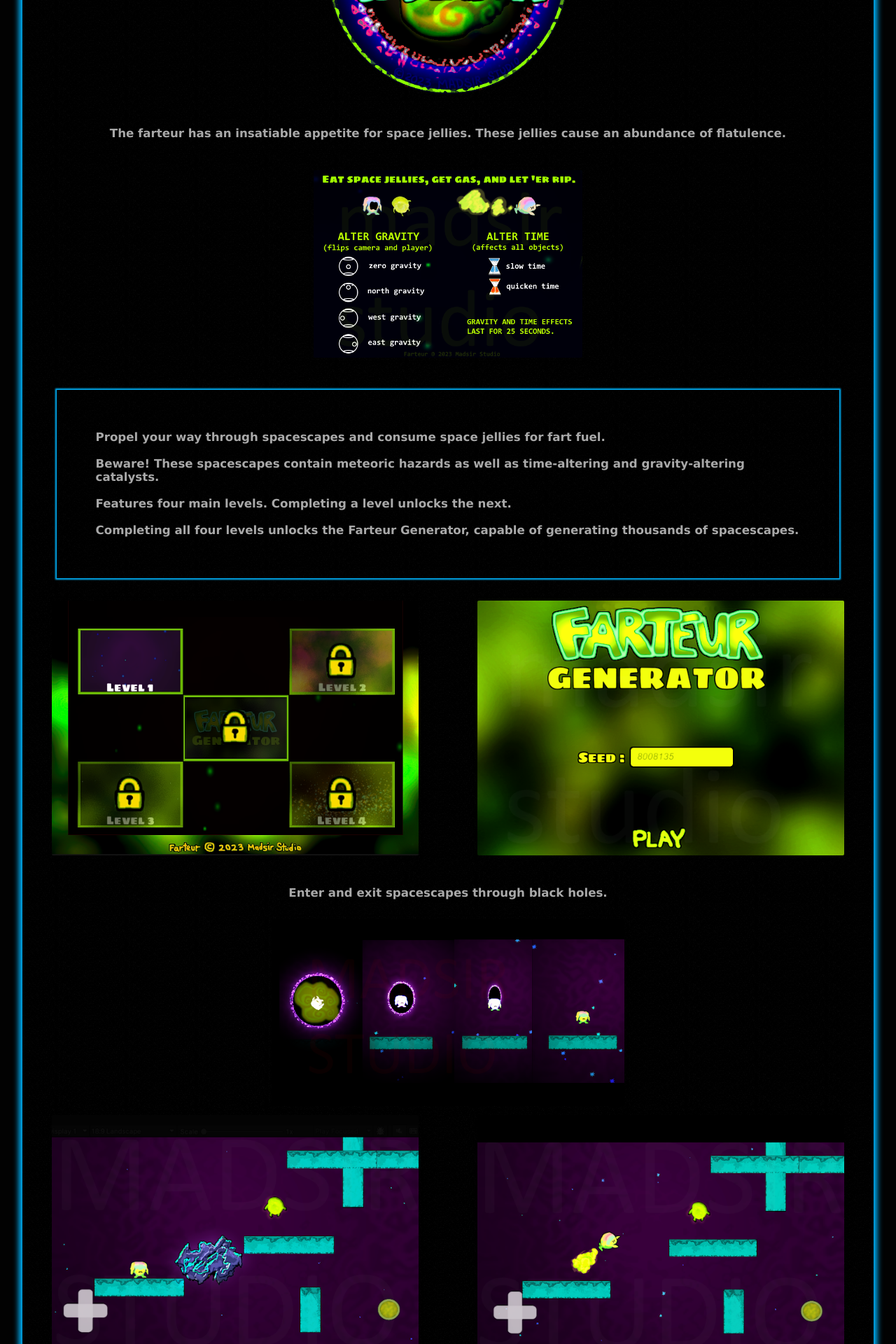
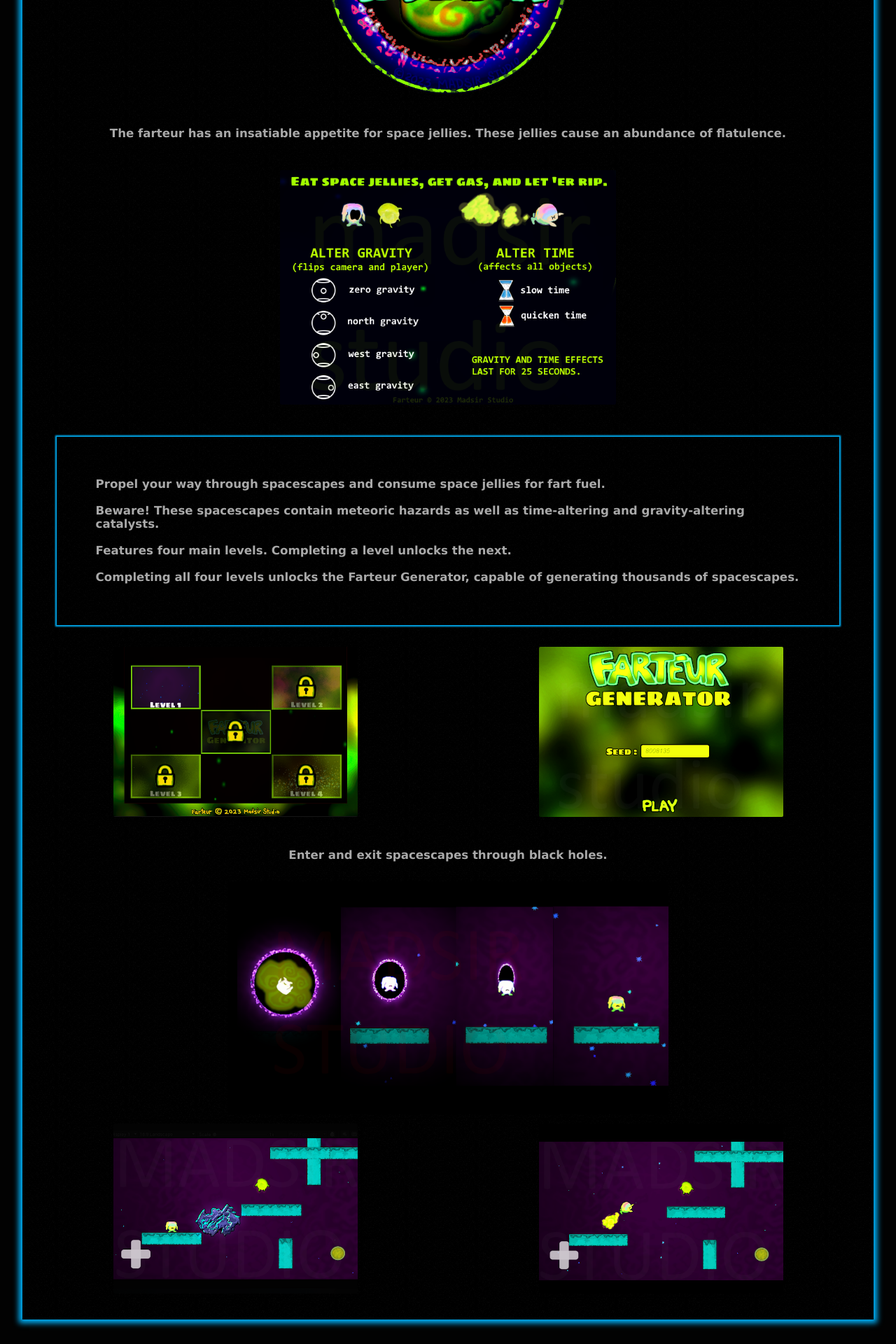
Before and after one commit to Madsir/madsirstudio.github.io, a Jekyll site: the page built from farteur/index.html, in a window 1280 px wide. Shown: the part 531-2451 px from the top of the page at 70% size. Built offline with Jekyll 4.4.1, drawn with Linux system fonts in a browser that asks for light colours.

Commit message:
Update index.html

```diff
--- a/farteur/index.html
+++ b/farteur/index.html
@@ -118,7 +118,7 @@ h6 {
 	<h4>The farteur has an insatiable appetite for space jellies. These jellies cause an abundance of flatulence. </h4>
 	<br>
 			<div class="center">
-	<a href="/Assets/ABOUTFARTEUR.png"><img src="/Assets/ABOUTFARTEUR.png" alt="instruction" style="width:60%;display:block;margin-left:auto;margin-right:auto"></a><br></div>
+	<a href="/Assets/ABOUTFARTEUR.png"><img src="/Assets/ABOUTFARTEUR.png" alt="instruction" style="width:75%;display:block;margin-left:auto;margin-right:auto"></a><br></div>
 	  <br><div class="around"><br><br><br>
       <h2>Propel your way through spacescapes and consume space jellies for fart fuel.<br><br>Beware! These spacescapes contain meteoric hazards as well as time-altering and gravity-altering catalysts.
       <br><br>Features four main levels. Completing a level unlocks the next.<br><br>Completing all four levels unlocks the Farteur Generator, capable of generating thousands of spacescapes.
@@ -128,22 +128,22 @@ h6 {
 	  </div>
 	<div class="row">
  		 <div class="columns">
-			<a href="/Assets/FarteurLevels.png"><img src="/Assets/FarteurLevels.png" alt="levels" style="width:90%;display:block;margin-left:auto;margin-right:auto"></a>
+			<a href="/Assets/FarteurLevels.png"><img src="/Assets/FarteurLevels.png" alt="levels" style="width:60%;display:block;margin-left:auto;margin-right:auto"></a>
 		</div>
   		<div class="columns">
-			<a href="/Assets/generatorfarteurmadsirstudio.png"><img src="/Assets/generatorfarteurmadsirstudio.png" alt="addition" style="width:90%;display:block;margin-left:auto;margin-right:auto"></a>
+			<a href="/Assets/generatorfarteurmadsirstudio.png"><img src="/Assets/generatorfarteurmadsirstudio.png" alt="addition" style="width:60%;display:block;margin-left:auto;margin-right:auto"></a>
 		</div>
 	</div>
 	<BR>
 	<h4>Enter and exit spacescapes through black holes.</h4>
 			<div class="center">
-	<a href="/Assets/spacescape.png"><img src="/Assets/spacescape.png" alt="space" style="width:60%;display:block;margin-left:auto;margin-right:auto"></a><br></div>
+	<a href="/Assets/spacescape.png"><img src="/Assets/spacescape.png" alt="space" style="width:75%;display:block;margin-left:auto;margin-right:auto"></a><br></div>
 		<div class="row">
  		 <div class="columns">
-			<a href="/Assets/spacescape1.png"><img src="/Assets/spacescape1.png" alt="space1" style="width:90%;display:block;margin-left:auto;margin-right:auto"></a>
+			<a href="/Assets/spacescape1.png"><img src="/Assets/spacescape1.png" alt="space1" style="width:60%;display:block;margin-left:auto;margin-right:auto"></a>
 		</div>
   		<div class="columns">
-			<a href="/Assets/spacescape2.png"><img src="/Assets/spacescape2.png" alt="space2" style="width:90%;display:block;margin-left:auto;margin-right:auto"></a>
+			<a href="/Assets/spacescape2.png"><img src="/Assets/spacescape2.png" alt="space2" style="width:60%;display:block;margin-left:auto;margin-right:auto"></a>
 		</div>
 	</div>
 	<br>
```
